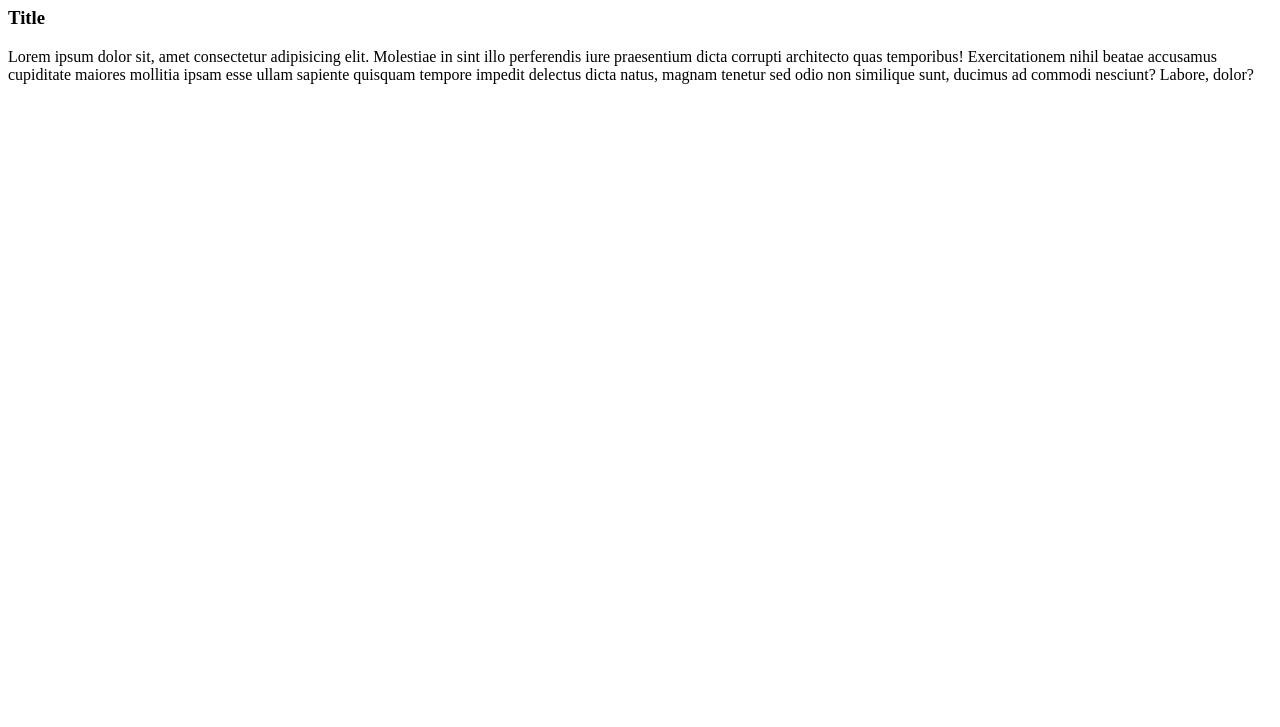
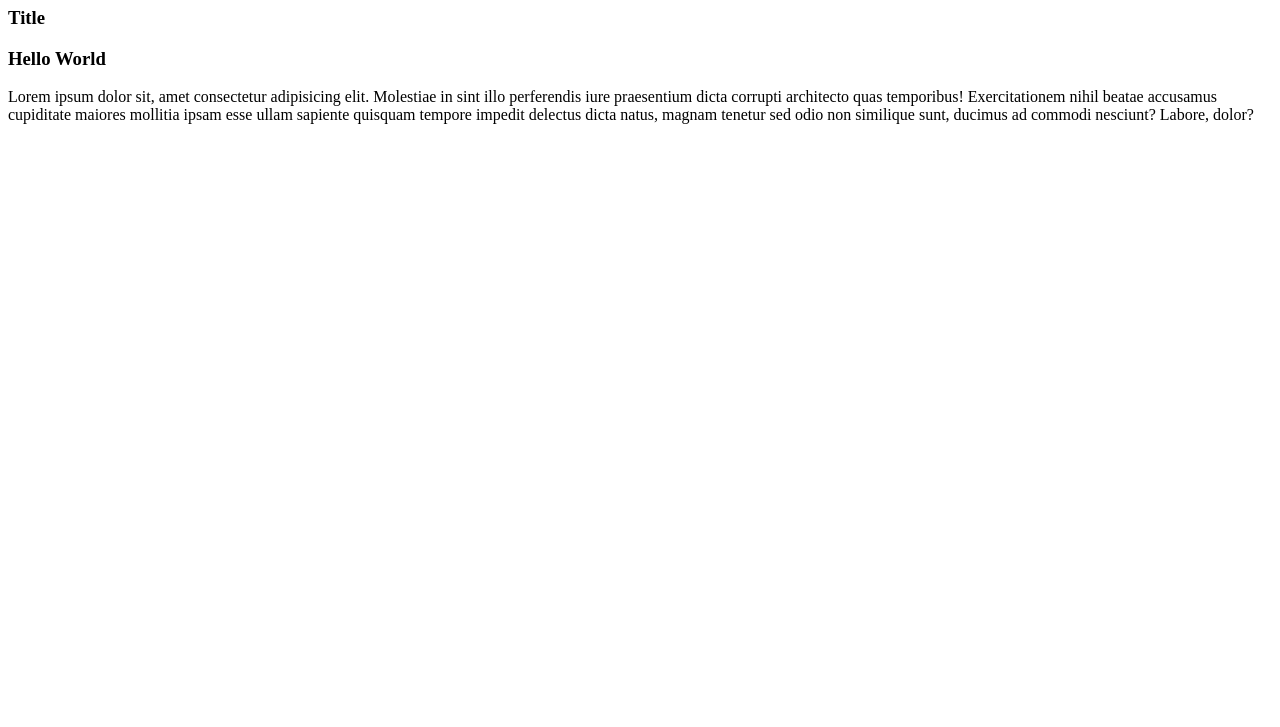
Before and after one commit to AnsaiD/We-love-100DEV, a plain HTML site: page index.html in a window 1280 px wide. Shown: the part 73-800 px from the top of the page. Drawn offline with Linux system fonts and the light colour scheme.

Commit message:
updated git status wq :wq :wq I updated:wq

```diff
--- a/index.html
+++ b/index.html
@@ -9,6 +9,7 @@
 <body>
     <h1>I LOVE 100DEV</h1>
     <h3>Title</h3>
+    <h3>Hello World</h3>
     <p>Lorem ipsum dolor sit, amet consectetur adipisicing elit. Molestiae in sint illo perferendis iure praesentium dicta corrupti architecto quas temporibus! Exercitationem nihil beatae accusamus cupiditate maiores mollitia ipsam esse ullam sapiente quisquam tempore impedit delectus dicta natus, magnam tenetur sed odio non similique sunt, ducimus ad commodi nesciunt? Labore, dolor?</p>
 </body>
 </html>
```
Also changed, not shown: risky.html (+1 -0 lines).
